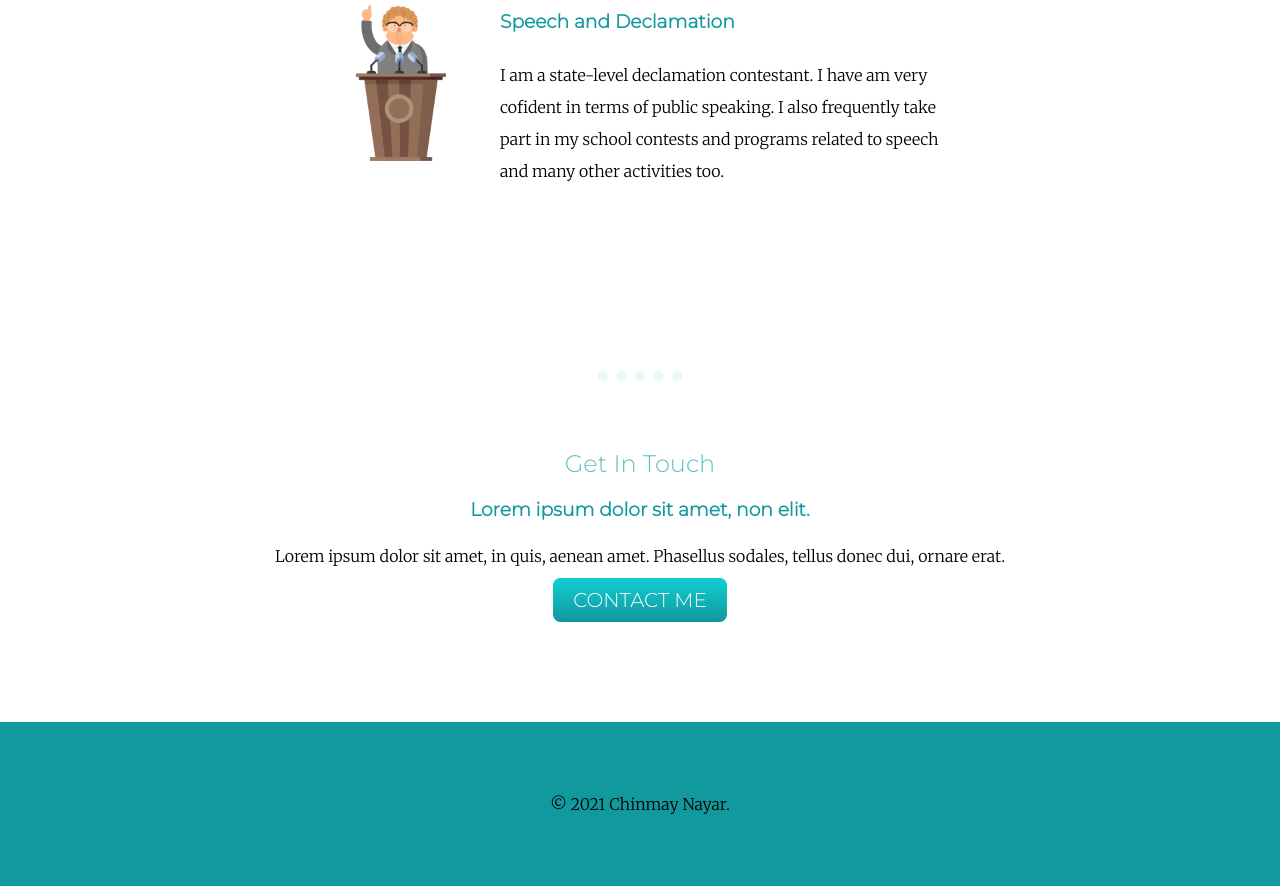
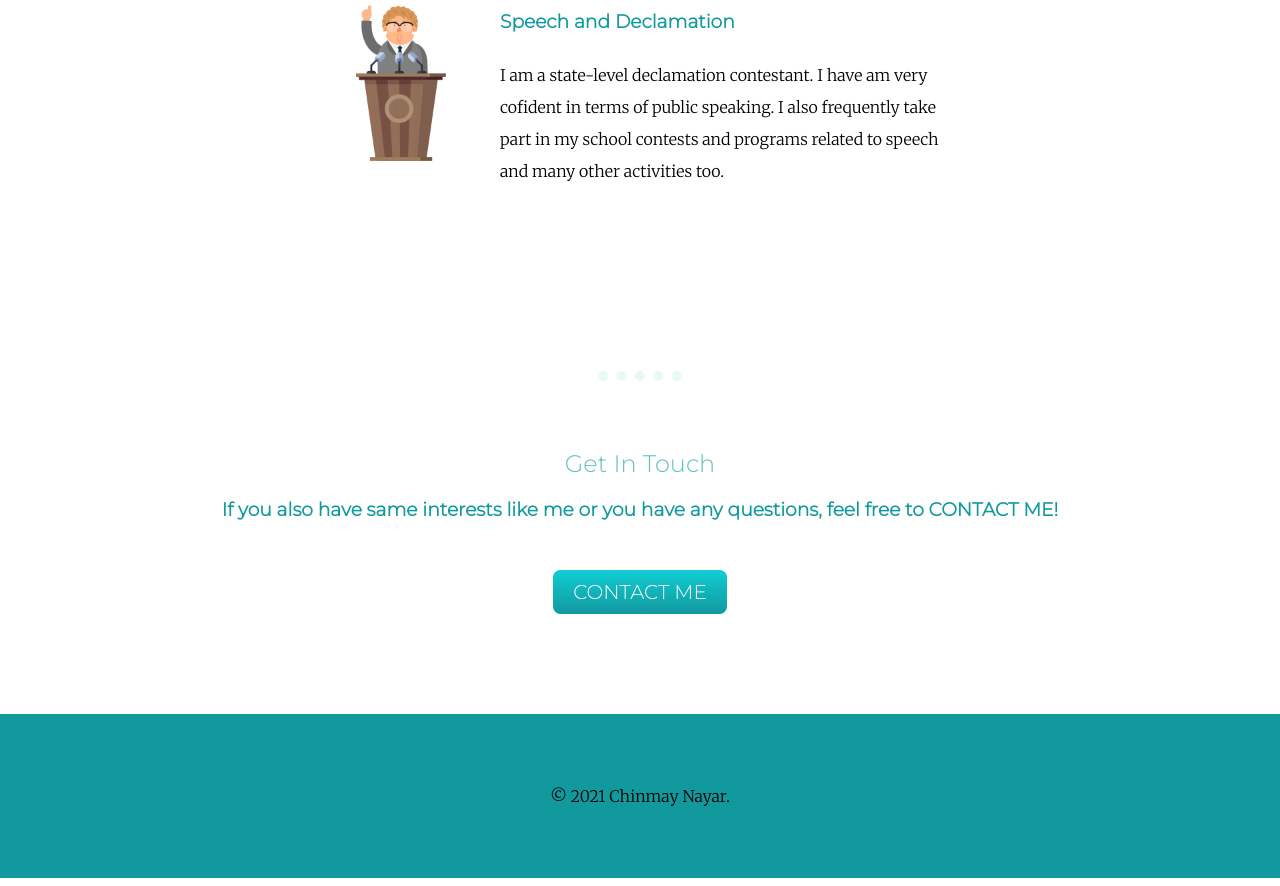
Before and after one commit to chinmayNayar/ChinmayNayar-Mobile, a plain HTML site: page index.html in a window 1280 px wide. Shown: the part 2629-3515 px from the top of the page. Drawn offline with Linux system fonts and the light colour scheme.

Commit message:
Update index.html

```diff
--- a/index.html
+++ b/index.html
@@ -58,8 +58,9 @@
         <br>
         <div class="contact-me">
           <h2>Get In Touch</h2>
-          <h3>Lorem ipsum dolor sit amet, non elit.</h3>
-          <p>Lorem ipsum dolor sit amet, in quis, aenean amet. Phasellus sodales, tellus donec dui, ornare erat.</p>
+          <h3>If you also have same interests like me or you have any questions, feel free to CONTACT ME!</h3>
+            <br>
+            <br>
           <a class="btn" href="https://www.linkedin.com/feed/">CONTACT ME</a>
         </div>
       </div>
```
